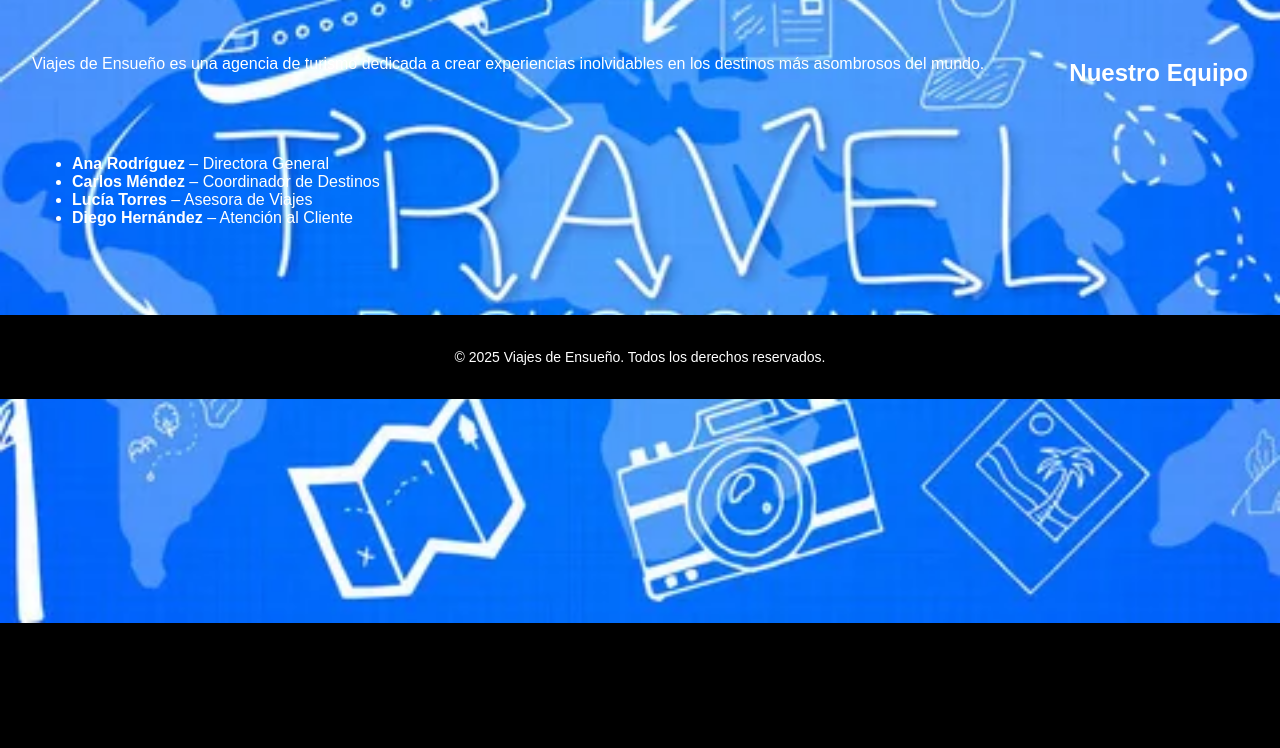
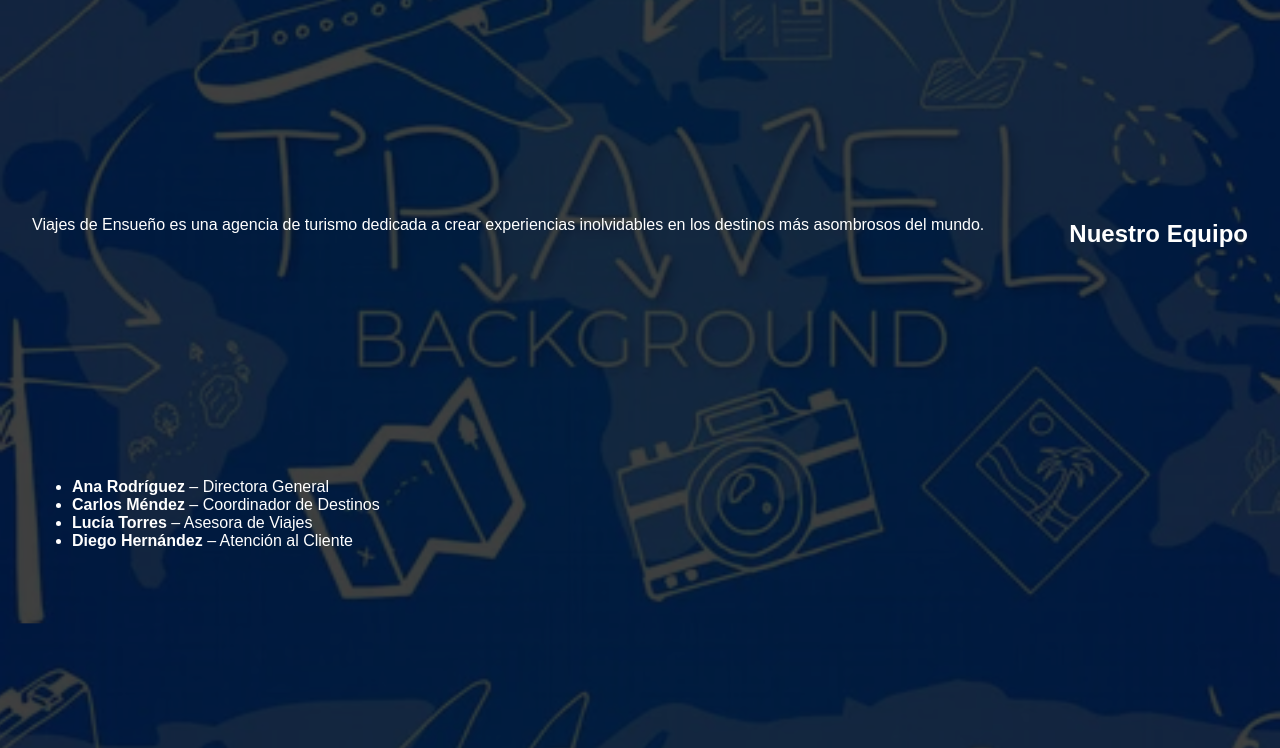
Before and after one commit to y4z4ld3/DreamTrips, a plain HTML site: page travelRecommendation/acerca.html in a window 1280 px wide. Shown: the part 177-925 px from the top of the page. Before the commit the page ends 800 px from the top, so only its background shows below. Drawn offline with Linux system fonts and the light colour scheme.

Commit message:
Update estilos.css

```diff
--- a/travelRecommendation/estilos.css
+++ b/travelRecommendation/estilos.css
@@ -116,13 +116,16 @@ main {
   flex: 1;
 }
 
-.contenido {
+main.contenido {
   display: flex;
   justify-content: space-between;
   align-items: flex-start;
   padding: 2rem;
   gap: 2rem;
   flex-wrap: wrap;
+  background-color: rgba(0, 0, 0, 0.75);
+  border-radius: 10px;
+  min-height: 100%;
 }
 
 /* Sección izquierda - bienvenida */
```
